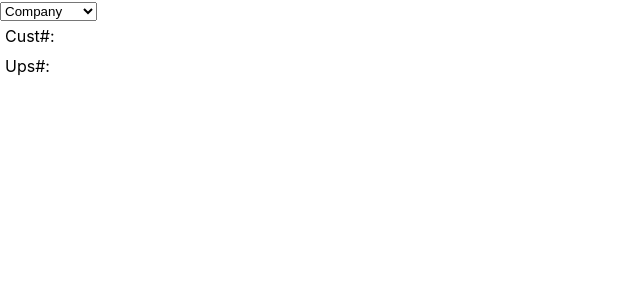
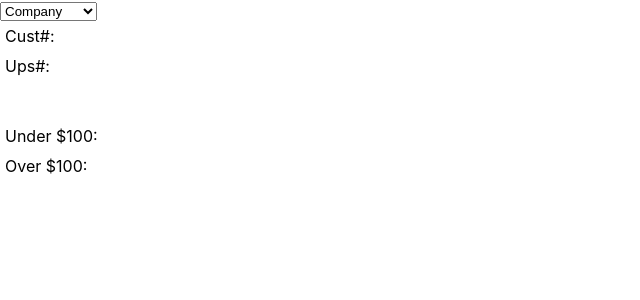
Before and after one commit to PaulKillian/oer, a Next.js app: page / in a window 1280 px wide. Shown: the top 300 px of the page, without its empty margins (0-640 px from the left). Built offline with nearby package versions, Linux system fonts and the light colour scheme.

Commit message:
Update index.js

```diff
--- a/pages/index.js
+++ b/pages/index.js
@@ -57,11 +57,11 @@ export default function Home() {
     <div id={styles.pointer}
       onClick={() =>  copy(selectCompany.truck)}>{selectCompany.truck}
     </div>
-    <div id={styles.pointer} Under $100
-      onClick={() =>  copy(selectCompany.under)}>{selectCompany.under}
+    <div id={styles.pointer}
+      onClick={() =>  copy(selectCompany.under)}>Under $100: {selectCompany.under}
     </div>
-    <div id={styles.pointer} Over $100:
-      onClick={() =>  copy(selectCompany.over)}>{selectCompany.over}
+    <div id={styles.pointer}
+      onClick={() =>  copy(selectCompany.over)}>Over $100: {selectCompany.over}
     </div>
     </>
   );
```
